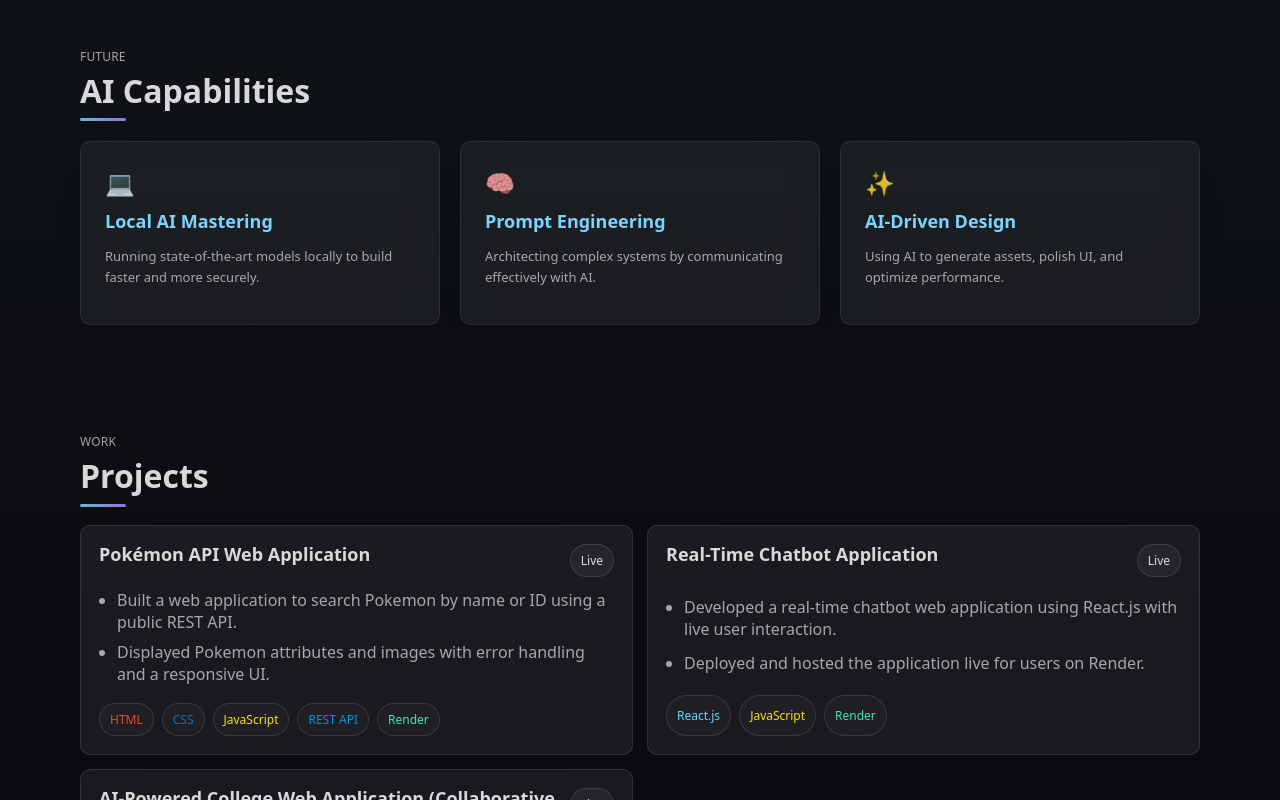
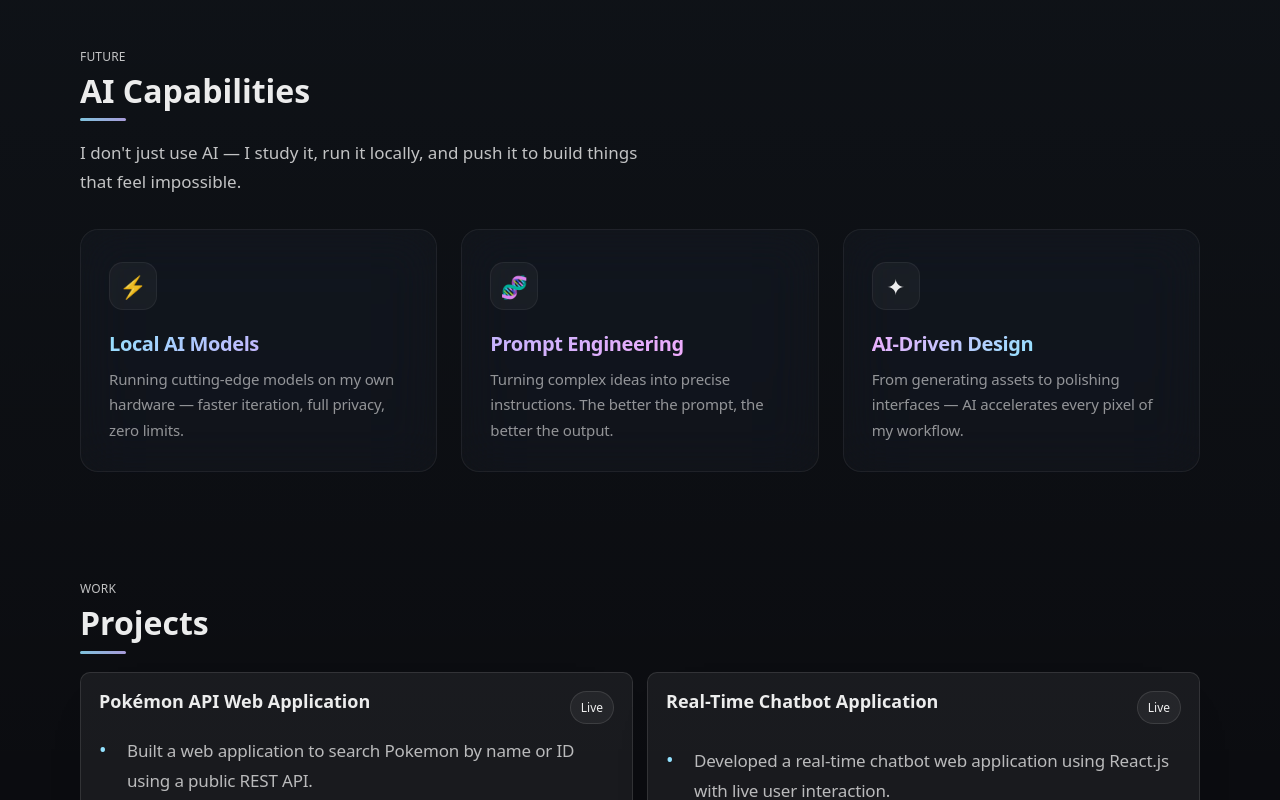
Before and after one commit to ONE01001/portfolio-v1, a React (Vite) app: page / in a window 1280 px wide. Shown: the part 800-1600 px from the top of the page. Built offline with nearby package versions, Linux system fonts and the light colour scheme.

Commit message:
feat: add Hero section with interactive components and implement base styles and AISkills section structure

```diff
--- a/src/App.tsx
+++ b/src/App.tsx
@@ -86,9 +86,9 @@ export default function App() {
         <AISkills />
         <Projects />
         <Skills />
-        <Education />
         <About />
         <Hobbies />
+        <Education />
         <Contact />
         <footer className="footer">
           <div className="container footer-inner">
--- a/src/content.ts
+++ b/src/content.ts
@@ -33,6 +33,13 @@ export const PROFILE = {
 
 export const SUMMARY =
   "Frontend-focused Full Stack Developer with hands-on experience building and deploying real-world web applications using HTML, CSS, JavaScript, and React.js. Experienced in backend development with Node.js and Express.js, and in deploying applications on Render. Passionate about building impactful, user-friendly products and continuously expanding into full stack development.";
+
+export const ABOUT_POINTS = [
+  "Learning and building with React.js — always improving how I write clean, responsive UIs.",
+  "Currently transitioning into full-stack development with Node.js and Express.js.",
+  "Exploring 3D modeling in Blender — combining creativity with technical skills.",
+  "Passionate about AI prompting and experimenting with running local LLM models."
+];
 
 export const SKILL_GROUPS: { label: string; items: string[] }[] = [
   { label: "Languages", items: ["JavaScript", "HTML", "CSS"] },
--- a/src/index.css
+++ b/src/index.css
@@ -3,13 +3,13 @@
   --bg: #0b0c10;
   --panel: rgba(var(--fg-rgb), 0.06);
   --panel-2: rgba(var(--fg-rgb), 0.045);
-  --text: rgba(var(--fg-rgb), 0.84);
-  --muted: rgba(var(--fg-rgb), 0.62);
+  --text: rgba(var(--fg-rgb), 0.92);
+  --muted: rgba(var(--fg-rgb), 0.75);
   --border: rgba(var(--fg-rgb), 0.11);
   --shadow: rgba(0, 0, 0, 0.35);
 
-  --accent: #7dd3fc;
-  --accent-2: #a78bfa;
+  --accent: #93e2ff;
+  --accent-2: #c4b5fd;
 
   --radius: 10px;
   --container: 1120px;
@@ -1429,13 +1429,35 @@ main {
 }
 
 /* Typography Refinements for About/Hobbies */
-.about p, .bullets-card li {
+.about p, .bullets li {
   line-height: 1.8;
   letter-spacing: -0.01em;
   font-size: 17px;
   color: rgba(255, 255, 255, 0.7);
-  margin-bottom: 12px;
+  margin-bottom: 16px;
 }
+
+.bullets {
+  list-style: none;
+  padding: 0;
+  margin: 0;
+}
+
+.bullets li {
+  position: relative;
+  padding-left: 28px;
+}
+
+.bullets li::before {
+  content: "•";
+  position: absolute;
+  left: 0;
+  color: var(--accent);
+  font-size: 20px;
+  line-height: 1;
+  top: 4px;
+}
+
 
 
 
@@ -1454,3 +1476,32 @@ main {
   background-clip: text;
   display: inline-block;
 }
+
+.water-flow-text {
+  background: linear-gradient(
+    90deg,
+    #93e2ff,
+    #c4b5fd,
+    #ff6b6b,
+    #93e2ff
+  );
+  background-size: 300% auto;
+  -webkit-background-clip: text;
+  -webkit-text-fill-color: transparent;
+  background-clip: text;
+  animation: waterFlow 4s linear infinite;
+  display: inline-block;
+}
+
+@keyframes waterFlow {
+  0% { background-position: 0% center; }
+  100% { background-position: 300% center; }
+}
+
+.glass-premium {
+  background: rgba(255, 255, 255, 0.03);
+  backdrop-filter: blur(20px) saturate(180%);
+  -webkit-backdrop-filter: blur(20px) saturate(180%);
+  border: 1px solid rgba(255, 255, 255, 0.08);
+  box-shadow: 0 8px 32px 0 rgba(0, 0, 0, 0.37);
+}
--- a/src/sections/AISkills.tsx
+++ b/src/sections/AISkills.tsx
@@ -6,60 +6,205 @@ export function AISkills() {
 
   const skills = [
     {
-      title: "Local AI Mastering",
-      desc: "Running state-of-the-art models locally to build faster and more securely.",
-      icon: "💻"
+      title: "Local AI Models",
+      desc: "Running cutting-edge models on my own hardware — faster iteration, full privacy, zero limits.",
+      icon: "⚡",
+      gradient: "linear-gradient(135deg, #93e2ff 0%, #c4b5fd 100%)",
+      glow: "rgba(147, 226, 255, 0.15)",
     },
     {
       title: "Prompt Engineering",
-      desc: "Architecting complex systems by communicating effectively with AI.",
-      icon: "🧠"
+      desc: "Turning complex ideas into precise instructions. The better the prompt, the better the output.",
+      icon: "🧬",
+      gradient: "linear-gradient(135deg, #c4b5fd 0%, #f0abfc 100%)",
+      glow: "rgba(196, 181, 253, 0.15)",
     },
     {
       title: "AI-Driven Design",
-      desc: "Using AI to generate assets, polish UI, and optimize performance.",
-      icon: "✨"
-    }
+      desc: "From generating assets to polishing interfaces — AI accelerates every pixel of my workflow.",
+      icon: "✦",
+      gradient: "linear-gradient(135deg, #f0abfc 0%, #93e2ff 100%)",
+      glow: "rgba(240, 171, 252, 0.15)",
+    },
   ];
 
   return (
     <Section id="ai-skills" eyebrow="Future" title="AI Capabilities">
+      <p className="muted" style={{ maxWidth: 560, lineHeight: 1.7, marginBottom: 32, fontSize: 17 }}>
+        I don't just use AI — I study it, run it locally, and push it to build things that feel impossible.
+      </p>
+
       <div className="ai-grid">
         {skills.map((skill, i) => (
           <motion.div
             key={skill.title}
-            className="glass card ai-card"
-            initial={reduce ? false : { opacity: 0, y: 10 }}
-            whileInView={reduce ? {} : { opacity: 1, y: 0 }}
-            viewport={{ once: true }}
-            transition={{ delay: i * 0.1, duration: 0.5, ease: [0.22, 1, 0.36, 1] }}
+            className="ai-card"
+            initial={reduce ? false : { opacity: 0, y: 30, scale: 0.96 }}
+            whileInView={reduce ? {} : { opacity: 1, y: 0, scale: 1 }}
+            viewport={{ once: true, amount: 0.3 }}
+            transition={{
+              delay: i * 0.12,
+              duration: 0.65,
+              ease: [0.22, 1, 0.36, 1],
+            }}
+            whileHover={
+              reduce
+                ? {}
+                : {
+                    y: -6,
+                    transition: { duration: 0.3, ease: [0.22, 1, 0.36, 1] },
+                  }
+            }
+            style={{ "--card-glow": skill.glow } as React.CSSProperties}
           >
-            <div className="ai-icon">{skill.icon}</div>
-            <h3 className="h3" style={{ margin: '12px 0 8px', color: '#7dd3fc' }}>{skill.title}</h3>
-            <p className="muted small" style={{ lineHeight: 1.6 }}>{skill.desc}</p>
+            {/* Glow orb behind card */}
+            <div className="ai-card-glow" />
+
+            {/* Icon with gradient background */}
+            <div className="ai-icon-wrap">
+              <span className="ai-icon">{skill.icon}</span>
+            </div>
+
+            {/* Title with gradient */}
+            <h3 className="ai-title">
+              <span
+                style={{
+                  background: skill.gradient,
+                  WebkitBackgroundClip: "text",
+                  WebkitTextFillColor: "transparent",
+                  backgroundClip: "text",
+                }}
+              >
+                {skill.title}
+              </span>
+            </h3>
+
+            <p className="ai-desc">{skill.desc}</p>
+
+            {/* Bottom shine line */}
+            <div className="ai-card-shine" />
           </motion.div>
         ))}
       </div>
 
-      <style dangerouslySetInnerHTML={{ __html: `
+      <style
+        dangerouslySetInnerHTML={{
+          __html: `
         .ai-grid {
           display: grid;
-          grid-template-columns: repeat(auto-fit, minmax(280px, 1fr));
-          gap: 20px;
-          margin-top: 20px;
+          grid-template-columns: repeat(auto-fit, minmax(300px, 1fr));
+          gap: 24px;
         }
+
         .ai-card {
-          padding: 24px;
-          border: 1px solid rgba(125, 211, 252, 0.1);
-          transition: border-color 0.3s;
+          position: relative;
+          padding: 32px 28px 28px;
+          border-radius: 18px;
+          background: rgba(255, 255, 255, 0.025);
+          border: 1px solid rgba(255, 255, 255, 0.06);
+          backdrop-filter: blur(24px) saturate(180%);
+          -webkit-backdrop-filter: blur(24px) saturate(180%);
+          overflow: hidden;
+          cursor: default;
+          transition: border-color 0.4s ease, box-shadow 0.4s ease;
         }
+
         .ai-card:hover {
-          border-color: rgba(125, 211, 252, 0.3);
+          border-color: rgba(147, 226, 255, 0.2);
+          box-shadow:
+            0 0 0 1px rgba(147, 226, 255, 0.06),
+            0 20px 60px -12px rgba(0, 0, 0, 0.5),
+            inset 0 1px 0 rgba(255, 255, 255, 0.04);
         }
+
+        .ai-card-glow {
+          position: absolute;
+          top: -40px;
+          right: -40px;
+          width: 160px;
+          height: 160px;
+          border-radius: 50%;
+          background: var(--card-glow);
+          filter: blur(60px);
+          opacity: 0;
+          transition: opacity 0.5s ease;
+          pointer-events: none;
+        }
+
+        .ai-card:hover .ai-card-glow {
+          opacity: 1;
+        }
+
+        .ai-icon-wrap {
+          width: 48px;
+          height: 48px;
+          border-radius: 14px;
+          display: flex;
+          align-items: center;
+          justify-content: center;
+          background: rgba(255, 255, 255, 0.04);
+          border: 1px solid rgba(255, 255, 255, 0.06);
+          margin-bottom: 20px;
+          transition: background 0.3s, border-color 0.3s;
+        }
+
+        .ai-card:hover .ai-icon-wrap {
+          background: rgba(147, 226, 255, 0.06);
+          border-color: rgba(147, 226, 255, 0.12);
+        }
+
         .ai-icon {
-          font-size: 24px;
+          font-size: 22px;
+          line-height: 1;
         }
-      `}} />
+
+        .ai-title {
+          font-size: 20px;
+          font-weight: 700;
+          letter-spacing: -0.02em;
+          margin: 0 0 10px;
+        }
+
+        .ai-desc {
+          font-size: 15px;
+          line-height: 1.7;
+          color: rgba(255, 255, 255, 0.55);
+          margin: 0;
+          letter-spacing: -0.01em;
+        }
+
+        .ai-card-shine {
+          position: absolute;
+          bottom: 0;
+          left: 0;
+          right: 0;
+          height: 1px;
+          background: linear-gradient(
+            90deg,
+            transparent,
+            rgba(147, 226, 255, 0.2),
+            rgba(196, 181, 253, 0.2),
+            transparent
+          );
+          opacity: 0;
+          transition: opacity 0.5s ease;
+        }
+
+        .ai-card:hover .ai-card-shine {
+          opacity: 1;
+        }
+
+        @media (max-width: 700px) {
+          .ai-grid {
+            grid-template-columns: 1fr;
+          }
+          .ai-card {
+            padding: 24px 20px 20px;
+          }
+        }
+      `,
+        }}
+      />
     </Section>
   );
 }
--- a/src/sections/Hero.tsx
+++ b/src/sections/Hero.tsx
@@ -66,7 +66,12 @@ export function Hero() {
             animate={reduce ? {} : { opacity: 1, y: 0 }}
             transition={{ duration: 0.65, delay: 0.05, ease: [0.22, 1, 0.36, 1] }}
           >
-            {PROFILE.name}
+            <span
+              className={isPopArtMode ? 'water-flow-text' : ''}
+              style={!isPopArtMode ? { color: 'var(--accent)' } : {}}
+            >
+              Hardik
+            </span> Rana
           </motion.h1>
 
           <motion.p
```
Also changed, not shown: src/sections/About.tsx (+11 -5 lines).
